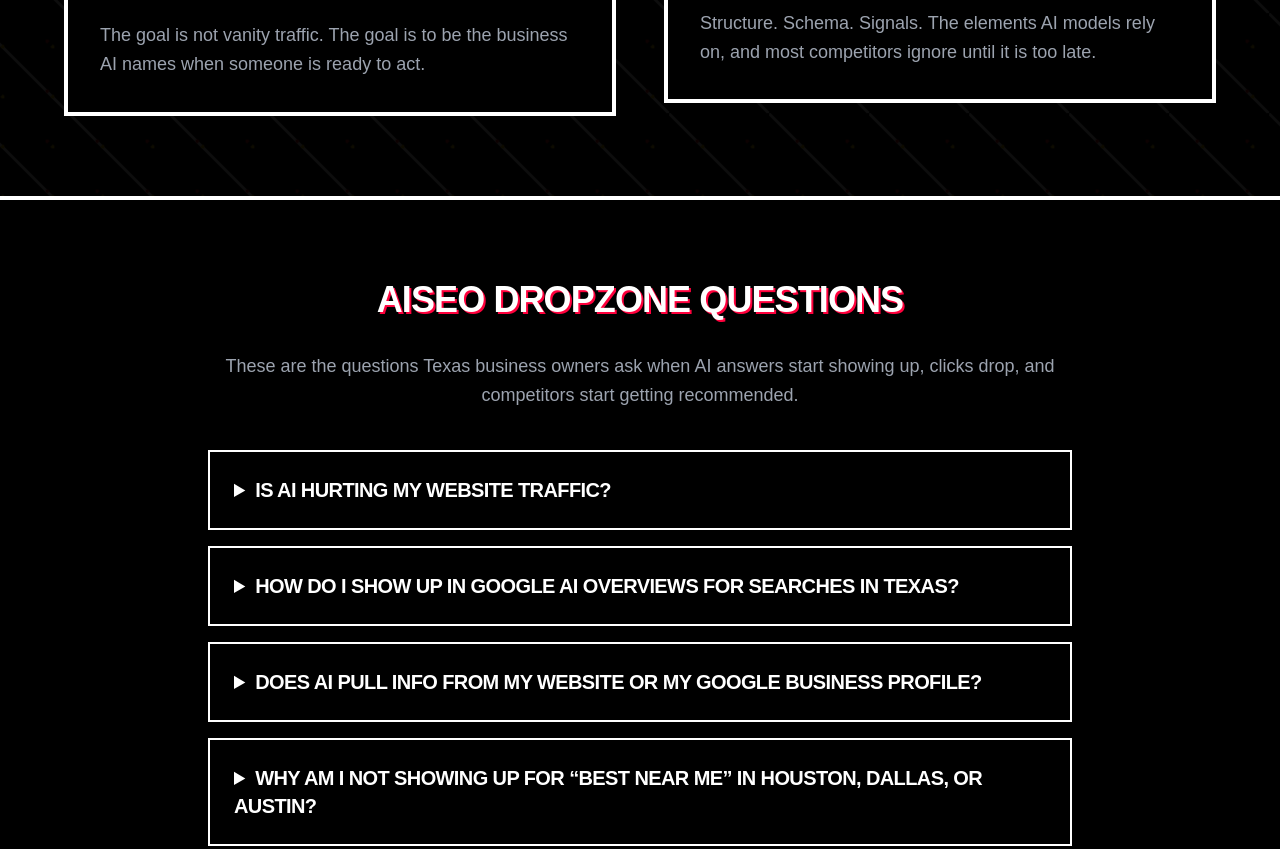
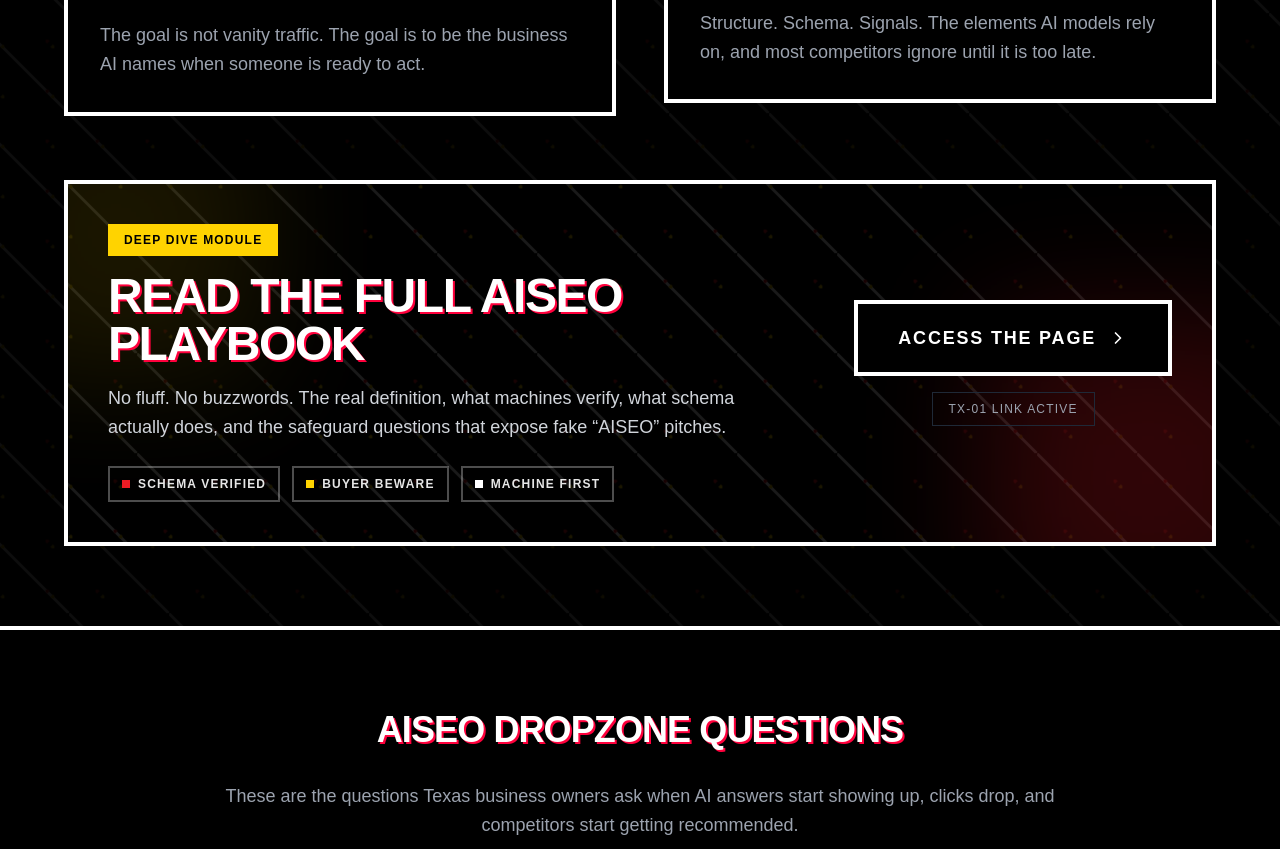
Before and after one commit to RyanBailes/aiseotx, a plain HTML site: page index.html in a window 1280 px wide. Shown: the part 6122-6971 px from the top of the page. Drawn offline with nearby package versions, Linux system fonts and the light colour scheme.

Commit message:
Update index.html

```diff
--- a/index.html
+++ b/index.html
@@ -599,6 +599,65 @@
         </div>
       </div>
     </div>
+
+    <!-- BOTTOM CTA: DEEP DIVE -->
+    <div class="mt-16 max-w-6xl mx-auto">
+      <div class="relative border-4 border-white bg-black p-10 overflow-hidden">
+        <!-- subtle camo echo -->
+        <div class="absolute inset-0 opacity-10 pointer-events-none">
+          <div class="machine-camo-pattern w-full h-full"></div>
+        </div>
+
+        <div class="relative z-10 flex flex-col md:flex-row md:items-center md:justify-between gap-8">
+          <div class="max-w-2xl">
+            <span class="inline-block bg-industrial text-black px-4 py-2 text-xs font-bold tracking-widest">
+              DEEP DIVE MODULE
+            </span>
+            <h3 class="font-display text-3xl md:text-5xl mt-4 leading-tight">
+              READ THE FULL AISEO PLAYBOOK
+            </h3>
+            <p class="text-gray-300 text-lg mt-4 leading-relaxed">
+              No fluff. No buzzwords. The real definition, what machines verify, what schema actually does,
+              and the safeguard questions that expose fake “AISEO” pitches.
+            </p>
+
+            <div class="mt-6 flex flex-wrap gap-3 text-xs font-bold tracking-widest">
+              <span class="inline-flex items-center gap-2 border-2 border-white/30 px-3 py-2 text-white/90">
+                <span class="h-2 w-2 bg-infrared inline-block"></span> SCHEMA VERIFIED
+              </span>
+              <span class="inline-flex items-center gap-2 border-2 border-white/30 px-3 py-2 text-white/90">
+                <span class="h-2 w-2 bg-industrial inline-block"></span> BUYER BEWARE
+              </span>
+              <span class="inline-flex items-center gap-2 border-2 border-white/30 px-3 py-2 text-white/90">
+                <span class="h-2 w-2 bg-white inline-block"></span> MACHINE FIRST
+              </span>
+            </div>
+          </div>
+
+          <div class="relative z-10">
+            <a
+              href="/what-is-aiso"
+              class="group inline-flex items-center justify-center gap-3 bg-infrared text-white px-10 py-5 font-bold text-lg border-4 border-white uppercase tracking-widest transform transition-all duration-300 hover:scale-105 hover:rotate-1 focus:outline-none focus:ring-4 focus:ring-white/30"
+              aria-label="Read the full What Is AISEO page"
+            >
+              ACCESS THE PAGE
+              <i data-feather="chevron-right" class="w-5 h-5 transform transition-transform duration-300 group-hover:translate-x-1"></i>
+            </a>
+
+            <div class="mt-4 text-center text-xs text-gray-400 tracking-widest">
+              <span class="border border-gray-800 px-4 py-2 inline-block">
+                TX-01 LINK ACTIVE
+              </span>
+            </div>
+          </div>
+        </div>
+
+        <!-- glow -->
+        <div class="absolute -bottom-24 -right-24 w-80 h-80 bg-infrared opacity-20 blur-3xl pointer-events-none"></div>
+        <div class="absolute -top-24 -left-24 w-72 h-72 bg-industrial opacity-10 blur-3xl pointer-events-none"></div>
+      </div>
+    </div>
+
   </div>
 </section>
 
```
